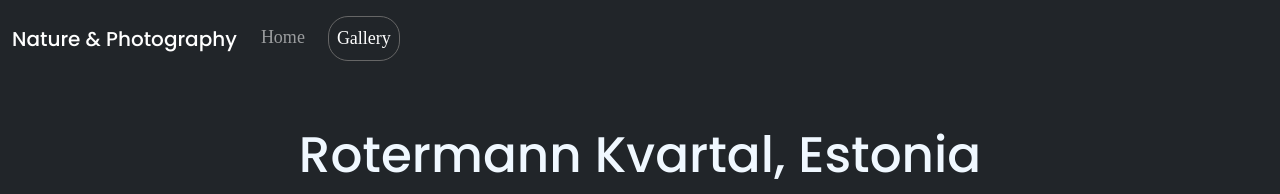
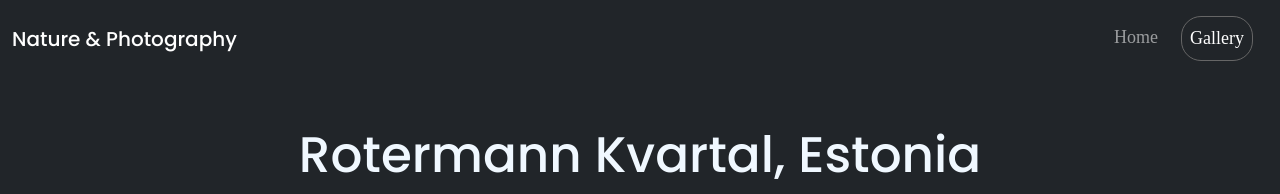
Before and after one commit to AleksandraRyan/Nature-Photography, a plain HTML site: page gallery.html in a window 1280 px wide. Shown: the top 194 px of the page. Drawn offline with nearby package versions, Linux system fonts and the light colour scheme.

Commit message:
changed navbar location

```diff
--- a/gallery.html
+++ b/gallery.html
@@ -32,7 +32,7 @@
           <span class="navbar-toggler-icon"></span>
         </button>
         <div class="collapse navbar-collapse" id="navbarSupportedContent">
-          <ul class="navbar-nav mr-auto">
+          <ul class="navbar-nav ms-auto">
             <li class="nav-item">
               <a class="nav-link" aria-current="page" href="/">Home</a>
             </li>
```
